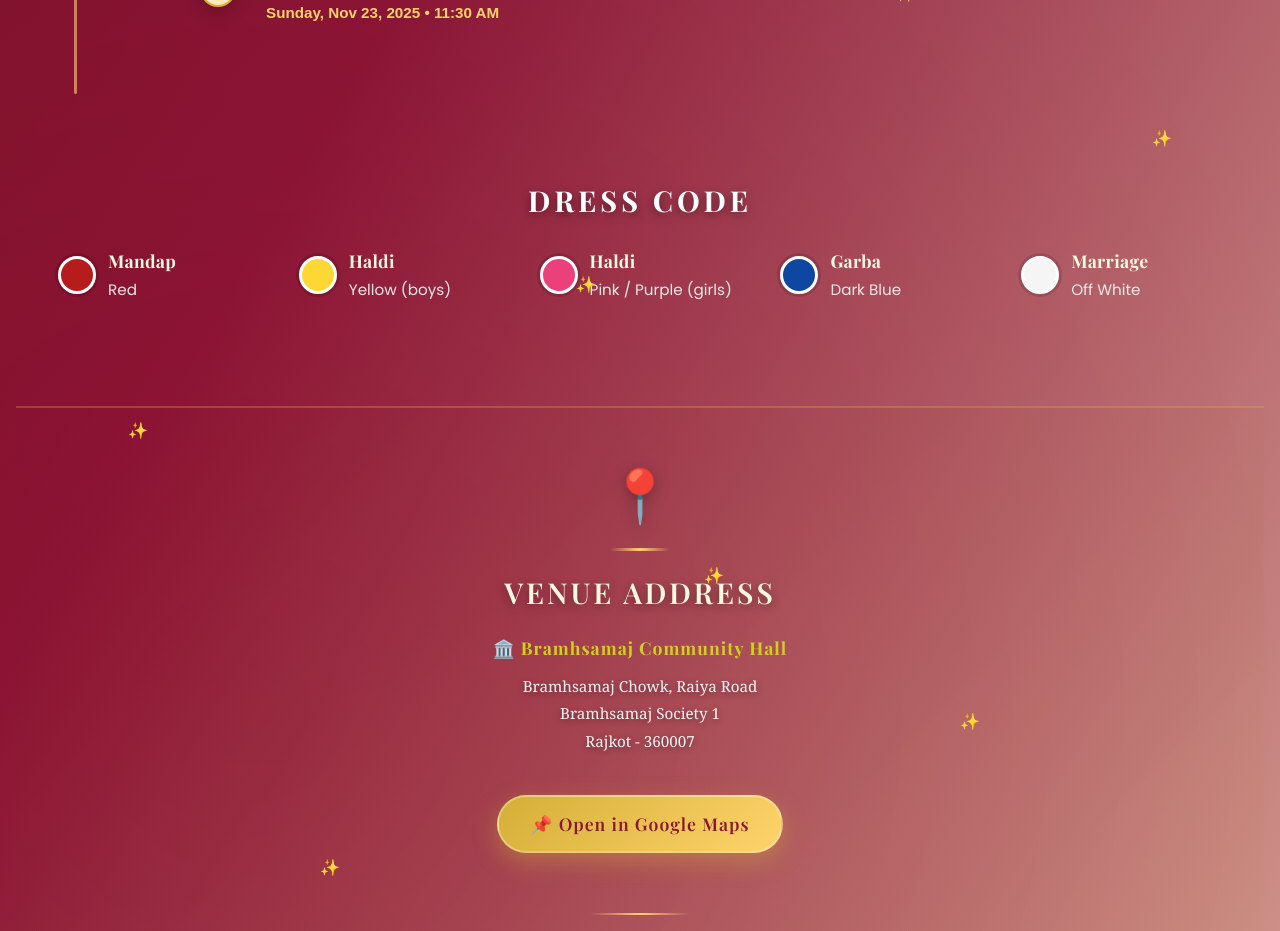
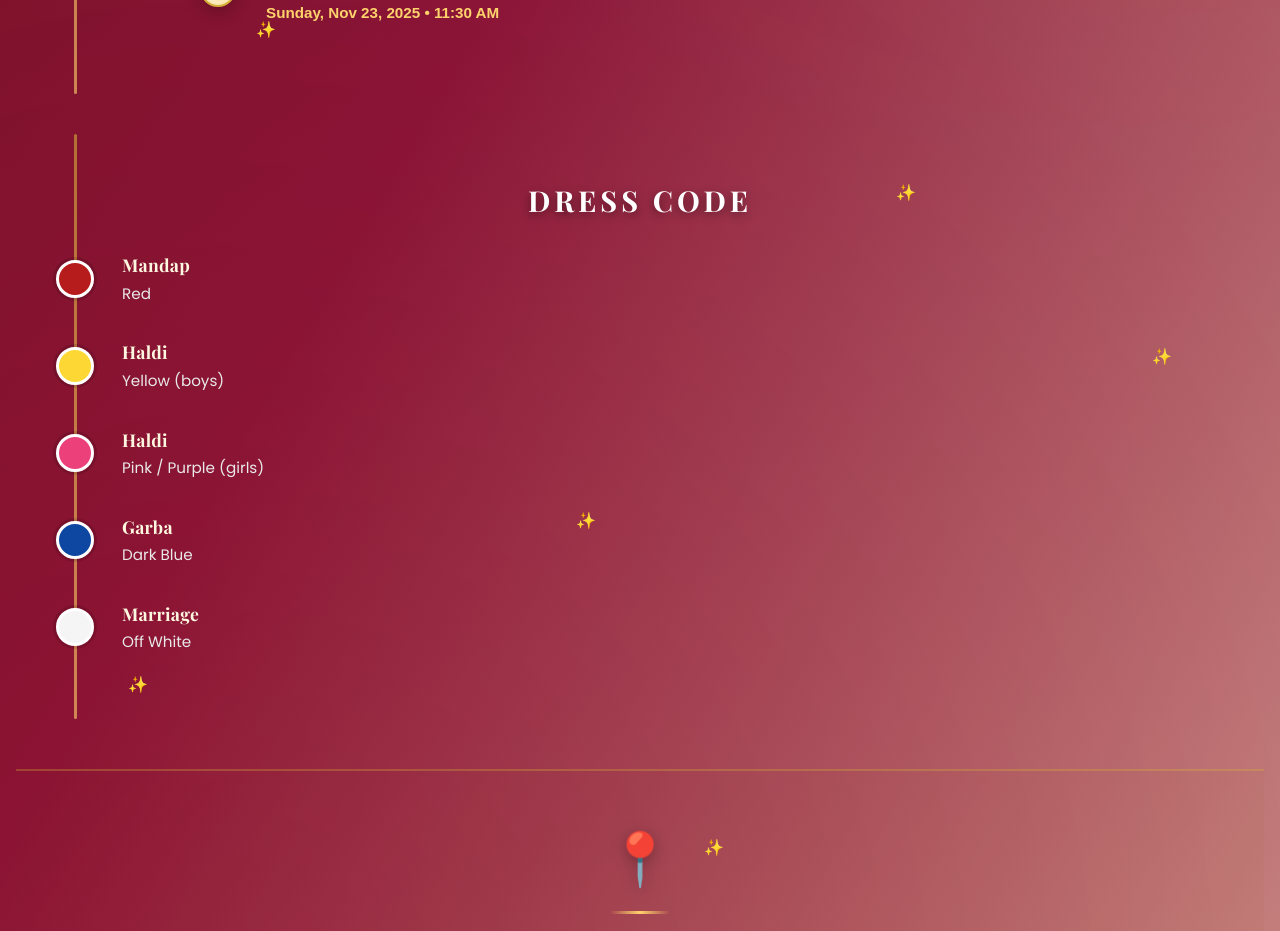
Before and after one commit to trivedikartik/kartikwedsnisha, a React (Vite) app: page / in a window 1280 px wide. Shown: the part 1620-2551 px from the top of the page. Built offline with nearby package versions, Linux system fonts and the light colour scheme.

Commit message:
Dress Code: convert to vertical timeline with left rail\n\n- Add gold rail and node markers\n- Position swatches on rail; shift text right\n- Use vertical list for clarity; subtle hover lift

```diff
--- a/src/components/WeddingInvitation.css
+++ b/src/components/WeddingInvitation.css
@@ -1004,6 +1004,7 @@
   width: 100%;
   max-width: 100%;
   box-sizing: border-box;
+  position: relative; /* for left rail */
 }
 
 .dress-code.show {
@@ -1023,25 +1024,45 @@
 }
 
 .dress-grid {
-  margin-top: 16px;
-  display: grid;
-  grid-template-columns: repeat(auto-fit, minmax(140px, 1fr));
-  gap: 8px 16px;
+  margin-top: 6px;
+  display: block; /* vertical list like timeline */
   width: 100%;
+  position: relative;
+}
+
+/* Left rail for dress code */
+.dress-code::before {
+  content: '';
+  position: absolute;
+  left: 28px;
+  top: 0;
+  bottom: 0;
+  width: 3px;
+  background: linear-gradient(180deg, rgba(212,175,55,0.6), rgba(255,211,107,0.6));
+  border-radius: 2px;
 }
 
 .dress-card {
+  position: relative;
   display: flex;
   align-items: center;
   gap: 12px;
   background: transparent; /* remove inner cards */
   border-radius: 0;
-  padding: 10px 12px;
+  padding: 14px 12px 14px 76px; /* space for swatch node */
   border: none;
   box-shadow: none;
-}
+  margin: 6px 0;
+  transition: transform 0.2s ease;
+}
+
+.dress-card:hover { transform: translateY(-2px); }
 
 .swatch {
+  position: absolute;
+  left: 10px;
+  top: 50%;
+  transform: translateY(-50%);
   width: 38px;
   height: 38px;
   border-radius: 50%;
@@ -1070,6 +1091,21 @@
   color: #e9e9e9; /* lighter text for dark gradient */
   margin: 0;
   line-height: 1.5;
+}
+
+/* Dot marker aligned to rail (over the swatch center) */
+.dress-card::before {
+  content: '';
+  position: absolute;
+  left: 28px;
+  top: 50%;
+  transform: translate(-50%, -50%);
+  width: 10px;
+  height: 10px;
+  background: #ffd36b;
+  border: 2px solid #d4af37;
+  border-radius: 50%;
+  box-shadow: 0 0 0 3px rgba(212, 175, 55, 0.15);
 }
 
 .swatch-red { background: #b71c1c; }
```
